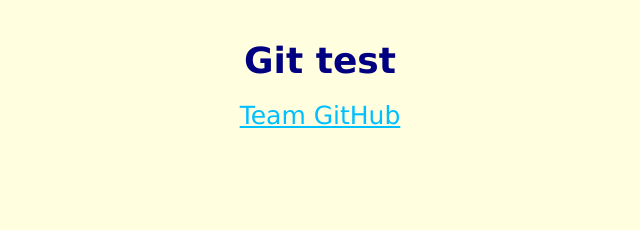
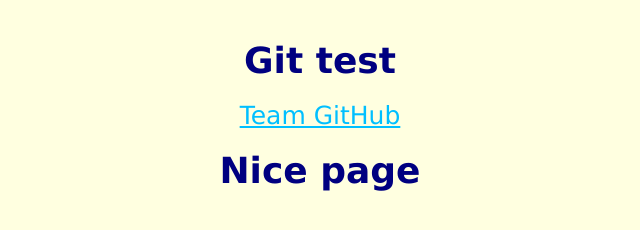
Before and after one commit to kruchinkinSergey/git_test, a plain HTML site: page index.html in a window 1280 px wide. Shown: the whole page, without its empty margins (320-960 px from the left). Drawn offline with Linux system fonts and the light colour scheme.

Commit message:
added text after link

```diff
--- a/index.html
+++ b/index.html
@@ -10,6 +10,7 @@
     <div class="content">
         <h1 class="content__title">Git test</h1>
         <a href="https://github.com/kruchinkinSergey" class="content__link">Team GitHub</a>
+        <h1 class="content__title">Nice page</h1>
     </div>
 </body>
 </html>
```
